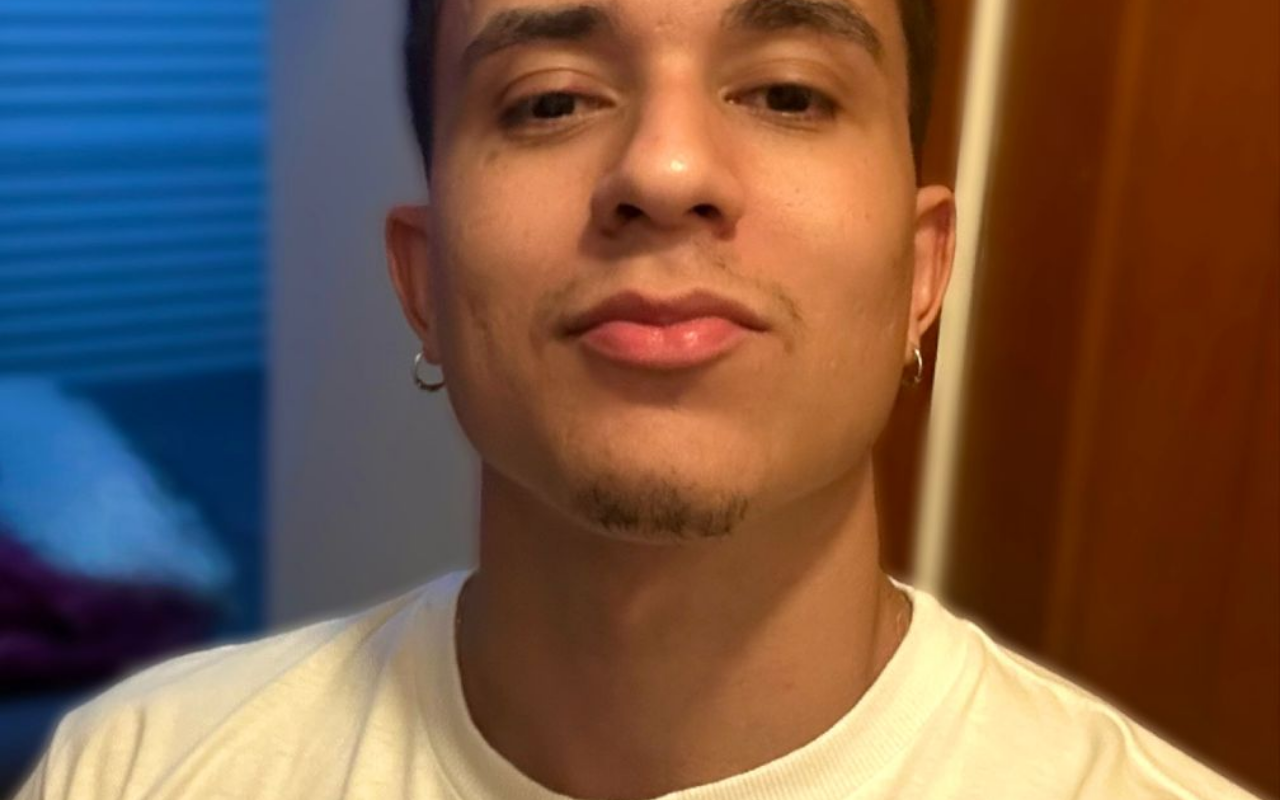
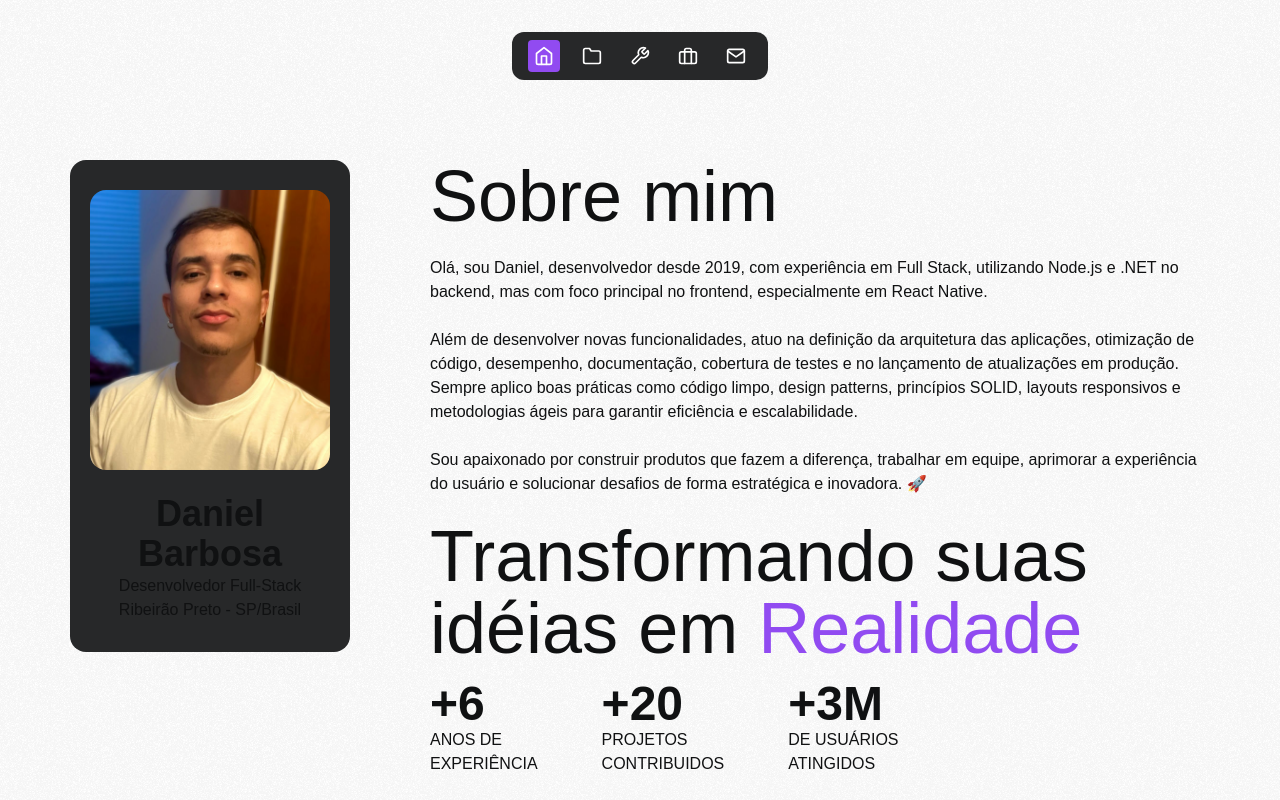
Before and after one commit to danielJunio0/portfolio, a Next.js app: page / in a window 1280 px wide. Built offline with nearby package versions, Linux system fonts and the light colour scheme.

Commit message:
Estruturação inicial

```diff
--- a/src/app/contacts/page.tsx
+++ b/src/app/contacts/page.tsx
@@ -1,7 +1,7 @@
 export default function Contacts(){
   return (
-    <div>
-      <p>Contacts</p>
-    </div>
+    <section>
+      <p>Entre em contato comigo no whatsapp : 16 98834-8199</p>
+    </section>
   )
 }
--- a/src/app/experience/page.tsx
+++ b/src/app/experience/page.tsx
@@ -1,8 +1,29 @@
 export default function Experience() {
 
   return (
-    <div>
-      <p>Experience</p>
-    </div>
+    <section >
+      <h1 className="text-7xl mb-4">Transformando suas idéias em {" "}
+        <span className="text-[#914bf1]">
+          Realidade
+        </span>
+      </h1>
+      <div className="flex flex-row gap-16">
+        <div >
+          <p className="font-bold text-5xl"> +6</p>
+          <p className="uppercase">Anos de</p>
+          <p className="uppercase">experiência</p>
+        </div>
+        <div>
+          <p className="font-bold text-5xl"> +20</p>
+          <p className="uppercase">Projetos</p>
+          <p className="uppercase">Contribuidos</p>
+        </div>
+        <div>
+          <p className="font-bold text-5xl"> +3M</p>
+          <p className="uppercase">de usuários</p>
+          <p className="uppercase">atingidos</p>
+        </div>
+      </div>
+    </section>
   )
 }
--- /dev/null
+++ b/src/app/home/page.tsx
@@ -0,0 +1,18 @@
+const Home = () => {
+  return (
+    <div>
+      <h1 className="text-7xl">Sobre mim</h1>
+      <p className="my-6">
+        Olá, sou Daniel, desenvolvedor desde 2019, com experiência em Full Stack, utilizando Node.js e .NET no backend, mas com foco principal no frontend, especialmente em React Native.
+      </p>
+      <p >
+        Além de desenvolver novas funcionalidades, atuo na definição da arquitetura das aplicações, otimização de código, desempenho, documentação, cobertura de testes e no lançamento de atualizações em produção. Sempre aplico boas práticas como código limpo, design patterns, princípios SOLID, layouts responsivos e metodologias ágeis para garantir eficiência e escalabilidade.
+      </p>
+      <p className="my-6">
+        Sou apaixonado por construir produtos que fazem a diferença, trabalhar em equipe, aprimorar a experiência do usuário e solucionar desafios de forma estratégica e inovadora. 🚀
+      </p>
+    </div>
+  )
+}
+
+export default Home;
--- a/src/app/layout.tsx
+++ b/src/app/layout.tsx
@@ -15,9 +15,9 @@ export default function RootLayout({
     <html lang="en">
       <body>
         <Background />
-        <div >
+        <div className="flex justify-center">
           <NavBar />
-          <div className="flex justify-center pt-[160px]">
+          <div className="flex justify-center pt-[160px] gap-20 max-w-[1140px]">
             <ProfileContainer />
             {children}
           </div>
--- a/src/app/page.tsx
+++ b/src/app/page.tsx
@@ -1,9 +1,11 @@
-import Teste from "./teste/teste";
+import Experience from "./experience/page";
+import Home from "./home/page";
 
-export default function Home() {
+export default function Index() {
   return (
     <main>
-      <Teste/>
+      <Home/>
+      <Experience/>
     </main>
   )
 }
--- a/src/app/teste/teste.tsx
+++ /dev/null
@@ -1,9 +0,0 @@
-const Teste = () => {
-  return (
-    <div>
-
-    </div>
-  )
-}
-
-export default Teste;
--- a/src/components/ProfileContainer/index.tsx
+++ b/src/components/ProfileContainer/index.tsx
@@ -4,13 +4,18 @@ import ProfilePic from "../../../public/profilepic.jpg";
 const ProfileContainer = () => {
 
   return (
-    <div className="px-5 py-[30px] bg-[#272829] rounded-2xl">
+    <div className="px-5 py-[30px] bg-[#272829] rounded-2xl items-center flex flex-col gap-6 h-fit">
       <div className="rounded-2xl h-[280px] w-[240px] overflow-hidden">
 
-        <Image src={ProfilePic} objectFit="cover" fill alt="Profile Pic" />
+        <Image src={ProfilePic} objectFit="cover" alt="Profile Pic" className="w-full h-full object-cover" />
       </div>
-      <p>Daniel Junio Barbosa</p>
+      <div className="text-center">
+        <p className="font-bold text-4xl text-center gap-2">Daniel Barbosa</p>
+        <p>Desenvolvedor Full-Stack</p>
+        <p>Ribeirão Preto - SP/Brasil</p>
+      </div>
     </div>
   )
 }
+
 export default ProfileContainer;
--- a/src/components/background/background.tsx
+++ b/src/components/background/background.tsx
@@ -9,7 +9,8 @@ const Background = () => {
       height: '100vh',
       backgroundSize: 161,
       opacity:0.04,
-      position:'absolute'
+      position:'absolute',
+      zIndex:-1,
     }}/>
   )
 }
```
